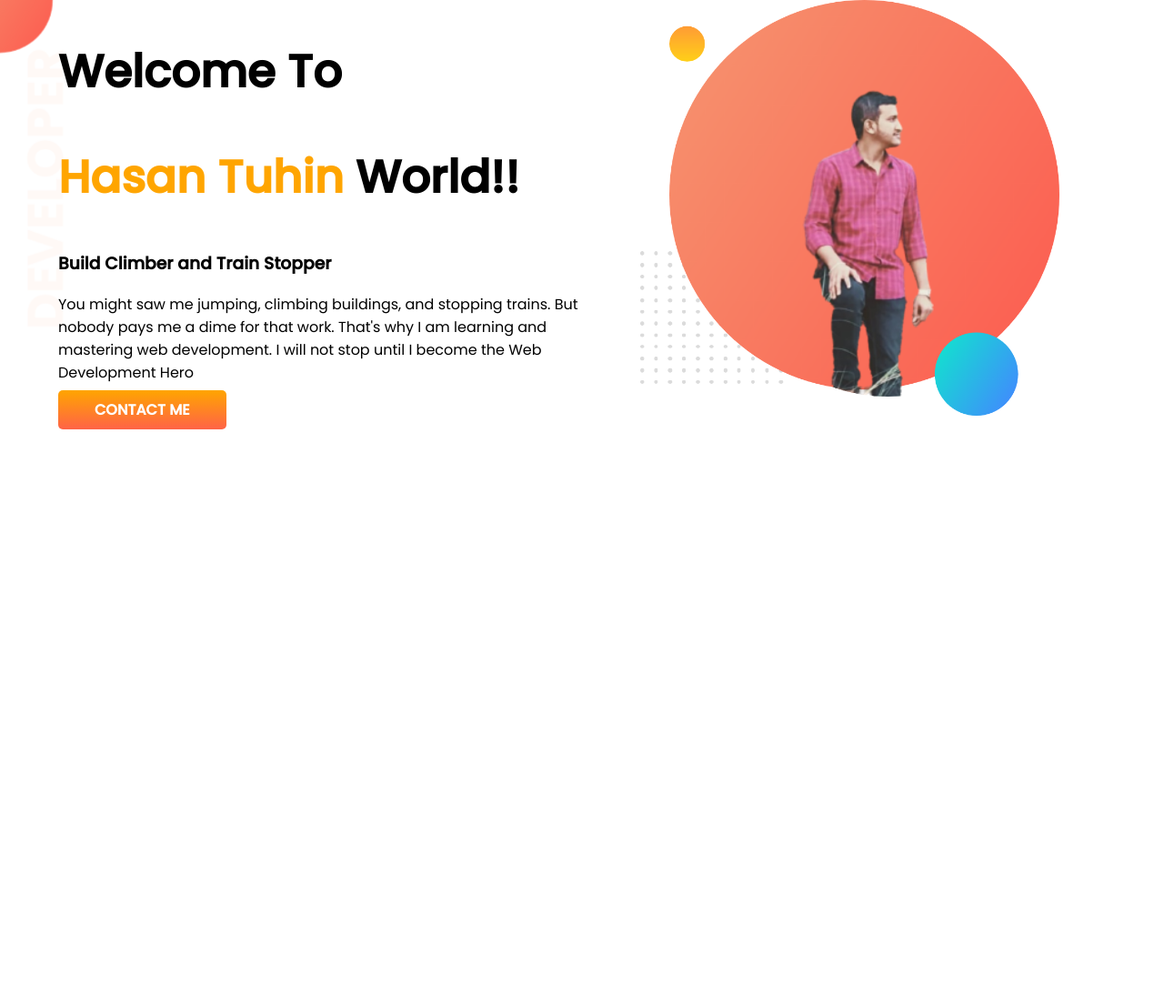
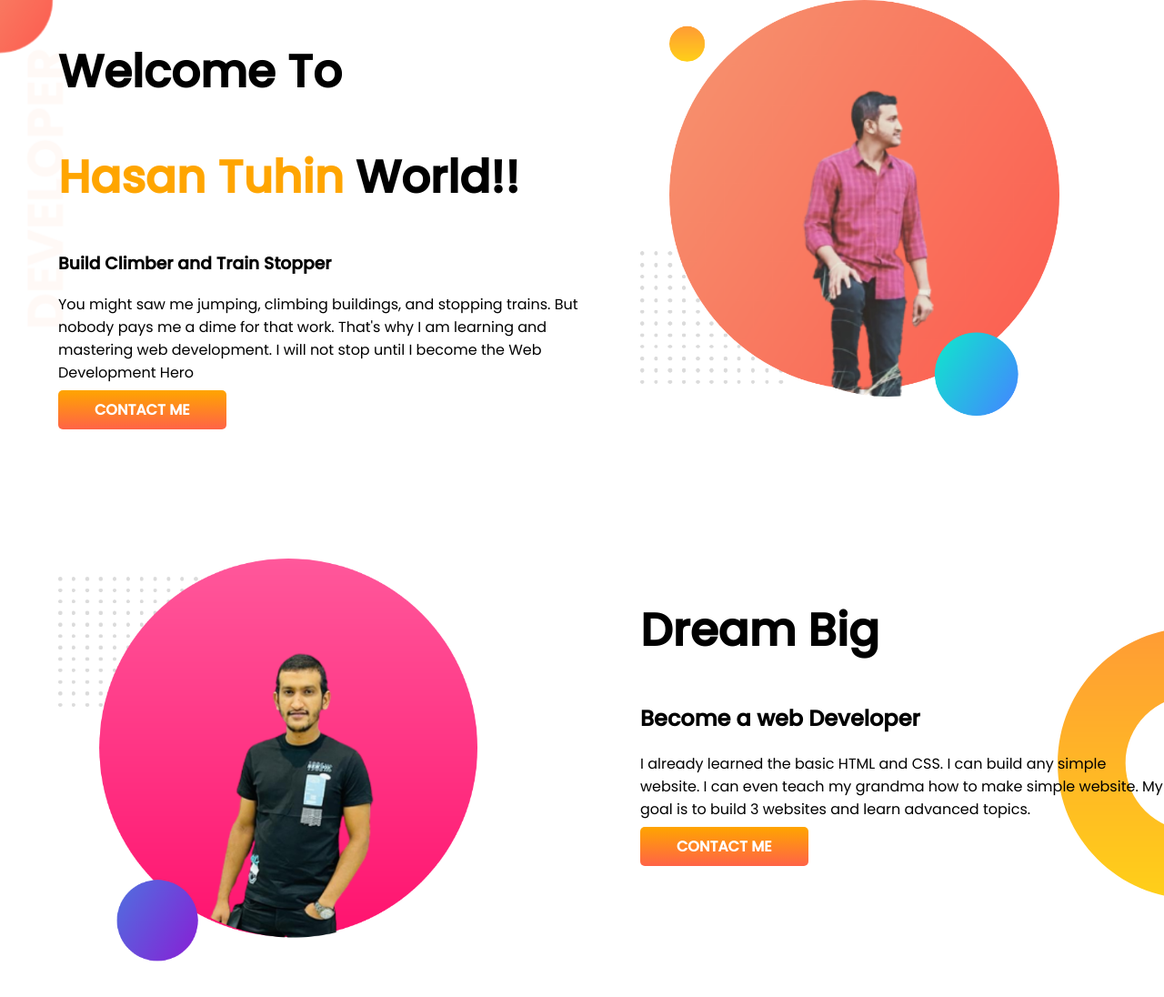
Before and after one commit to fabihaanbarjuthi/developer-portfolio-practice, a plain HTML site: page index.html in a window 1280 px wide. Shown: the whole page at 91% size. Before the commit the page ends 800 px from the top, so only its background shows below. Drawn offline with Linux system fonts and the light colour scheme.

Commit message:
dream big section added

```diff
--- a/index.html
+++ b/index.html
@@ -30,7 +30,19 @@
         <div class="half-width">
             <img src="images/tuhin-bg.png" alt="" srcset="">
         </div>
+    </section>
 
+    <section class="dream-big">
+        <div class="half-width">
+            <img src="images/tuhin-bg2.png" alt="" srcset="">
+        </div>
+        <div class="half-width">
+            <h1>Dream Big</h1>
+            <h2>Become a web Developer</h2>
+            <p>I already learned the basic HTML and CSS. I can build any simple website. I can even teach my grandma how
+                to make simple website. My goal is to build 3 websites and learn advanced topics.</p>
+            <a class="link-button" target="_blank" href="https://www.facebook.com/hasan.tuhin.526">CONTACT ME</a>
+        </div>
     </section>
 </body>
 
--- a/style.css
+++ b/style.css
@@ -13,6 +13,7 @@ h1 {
 
 section {
     display: flex;
+    margin-bottom: 150px;
 }
 
 .half-width {
@@ -37,3 +38,9 @@ section {
     background-image: url(images/top-banner.png);
     background-repeat: no-repeat;
 }
+
+.dream-big {
+    background-image: url(images/dream-bg.png);
+    background-repeat: no-repeat;
+    background-position: right;
+}
```
Also changed, not shown: images/tuhin-bg2.png (added).
